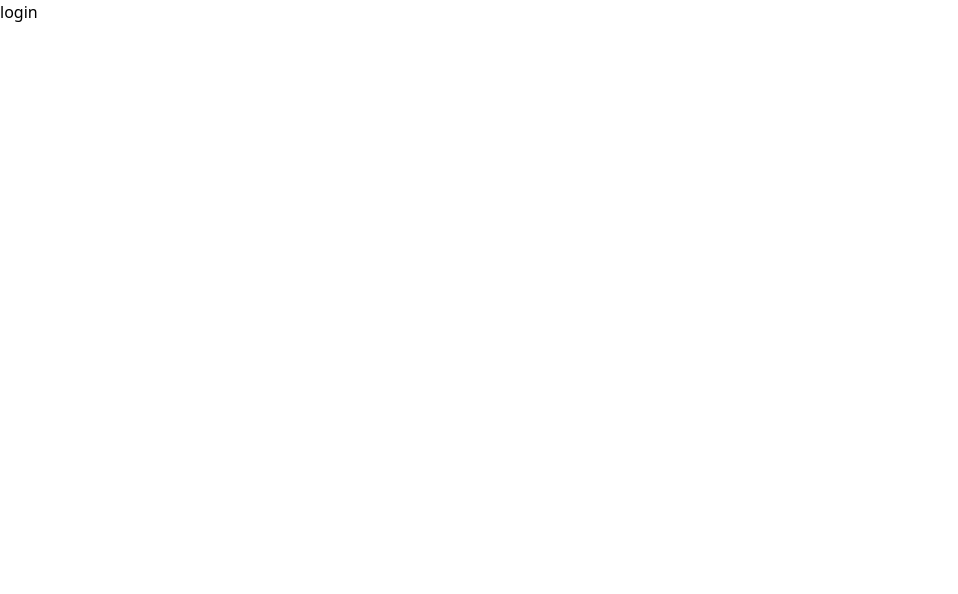
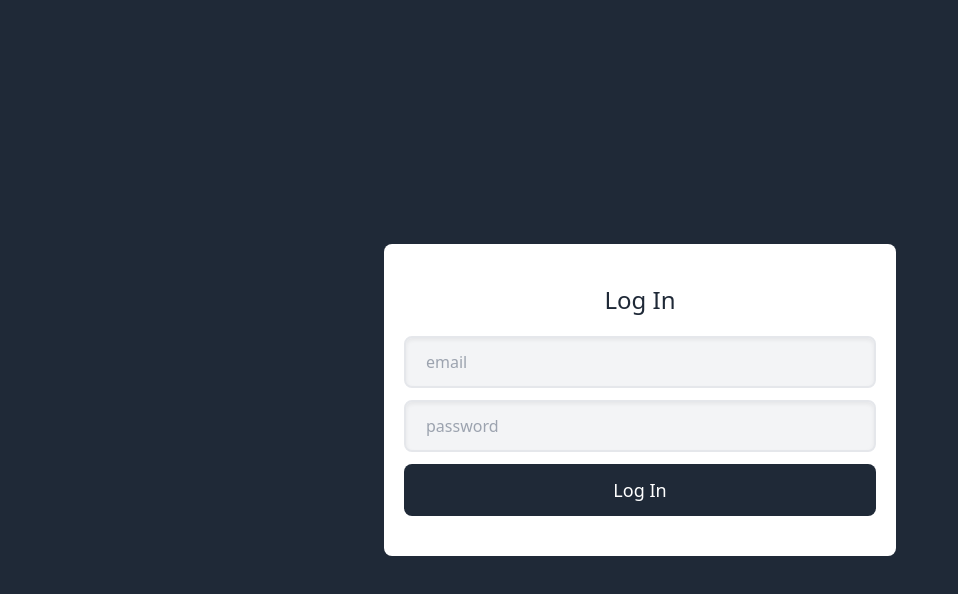
Before and after one commit to summerbreeze0323/nuber-eats-frontend, a React (Create React App) app: page / in a window 1280 px wide. Shown: the top 594 px of the page, without its empty margins (0-958 px from the left). Built offline with nearby package versions, Linux system fonts and the light colour scheme.

Commit message:
Form Design

```diff
--- a/src/pages/login.tsx
+++ b/src/pages/login.tsx
@@ -1,5 +1,25 @@
 import React from 'react';
 
 export const Login = () => {
-  return <div>login</div>;
+  return (
+    <div className="h-screen flex items-center justify-center bg-gray-800">
+      <div className="bg-white w-full max-w-lg py-10 rounded-lg text-center">
+        <h3 className="text-2xl text-gray-800">Log In</h3>
+        <form className="flex flex-col mt-5 px-5">
+          <input type="email"
+            className="bg-gray-100 shadow-inner border-2 focus:border-opacity-60 focus:border-green-600 focus:outline-none mb-3 py-3 px-5 rounded-lg"
+            placeholder="email"
+          />
+          <input
+            type="password"
+            className="bg-gray-100 shadow-inner focus:outline-none border-2 focus:border-opacity-60 focus:border-green-600  py-3 px-5 rounded-lg"
+            placeholder="password"
+          />
+          <button className="py-3 px-5 bg-gray-800 text-white mt-3 text-lg rounded-lg focus:outline-none hover:opacity-90">
+            Log In
+          </button>
+        </form>
+      </div>
+    </div>
+  )
 };
```
Also changed, not shown: 1 other file (tests, documents, lock files or other folders).
